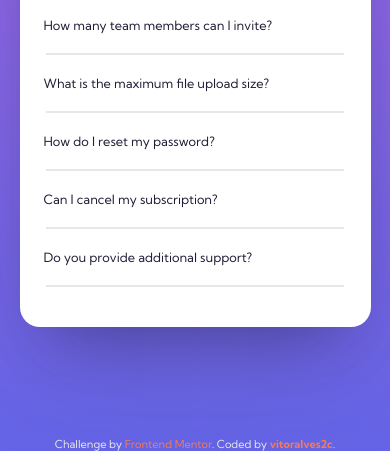
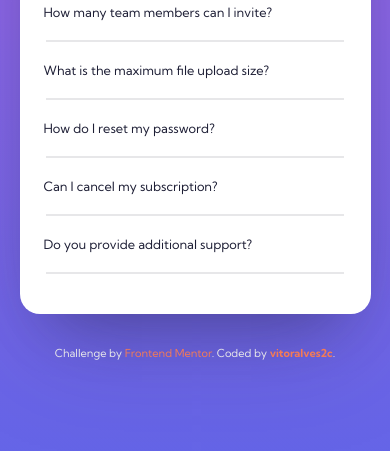
Before and after one commit to cavalcantevitor/FAQ-Accordion-Card, a plain HTML site: page index.html in a window 390 px wide. Shown: the part 393-844 px from the top of the page. Drawn offline with Linux system fonts and the light colour scheme.

Commit message:
Tweaking margins
Changed some margins to better fit mobile screens. Also fixed an error where the footer was not moving accordingly with the growth of the accordion.

```diff
--- a/styles.css
+++ b/styles.css
@@ -70,7 +70,7 @@ body {
 }
 
 .card {
-    margin-top: 100px;
+    margin-top: 7.5rem;
     width: 90%;
     background-color: #fff;
     border-radius: 20px;
@@ -118,12 +118,11 @@ hr {
 }
 
 .attribution {
+    margin-top: 2rem;
     font-size: 11px;
     color: var(--divider-color);
     text-align: center;
-    position: fixed;
-    left: 0;
-    bottom: 0;
+    position: relative;
     width: 100%;
 }
 .attribution a {
@@ -134,6 +133,7 @@ hr {
 @media (min-width: 1100px) {
     .card {
         margin: 0;
+        margin-top: 2rem;
         width: 900px;
         display: flex;
         gap: 2rem;
```
